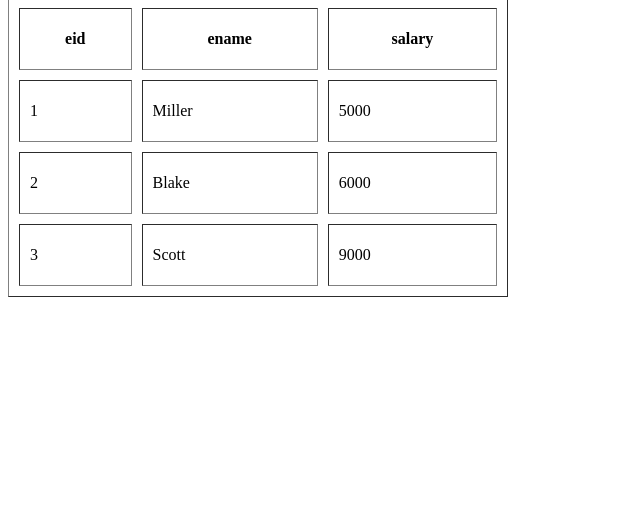
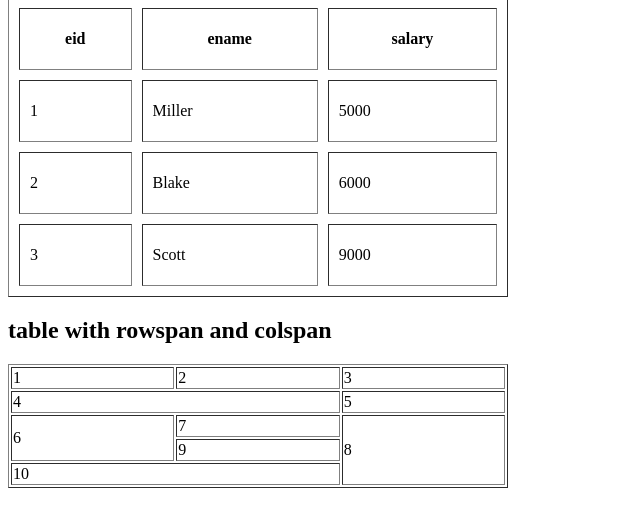
Before and after one commit to SantanuAdhikary/Webtech_NB_32, a plain HTML site: page HTML/table.html in a window 1280 px wide. Shown: the part 101-628 px from the top of the page, without its empty margins (0-640 px from the left). Drawn offline with Linux system fonts and the light colour scheme.

Commit message:
table using rowspan colspan added

```diff
--- a/HTML/table.html
+++ b/HTML/table.html
@@ -37,5 +37,40 @@
             <td>9000</td>
          </tr>
     </table>
+
+
+    <h2> table with rowspan and colspan </h2>
+
+
+    <table border="1" width="500">
+
+        <tr>
+             <td>1</td>
+             <td>2</td>
+             <td>3</td>
+        </tr>
+
+        <tr>
+            <td colspan="2">4</td>
+            <td>5</td>
+        </tr>
+
+        <tr>
+             <td rowspan="2">6</td>
+             <td>7</td>
+             <td rowspan="3">8</td>
+        </tr>
+
+        <tr>
+            <td>9</td>
+        </tr>
+
+        <tr>
+            <td colspan="2">10</td>
+        </tr>
+    </table>
+
+
+    <div style="height: 500px;"></div>
 </body>
 </html>
```
